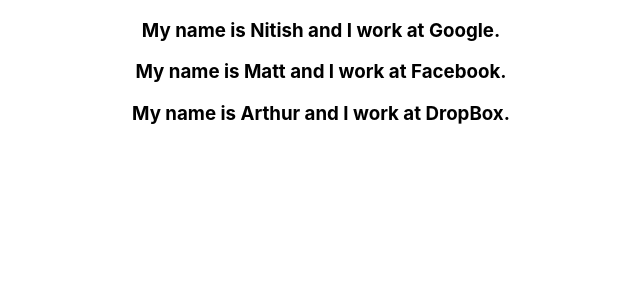
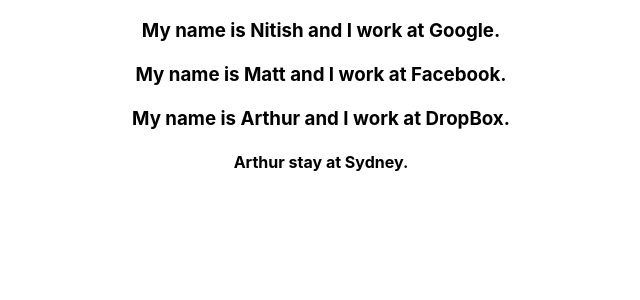
Before and after one commit to nitishbhushan2013/react, a React (Create React App) app in the folder react-complete-guide/: page / in a window 1280 px wide. Shown: the top 300 px of the page, without its empty margins (319-959 px from the left). Built offline with nearby package versions, Linux system fonts and the light colour scheme.

Commit message:
props.children

```diff
--- a/react-complete-guide/src/App.js
+++ b/react-complete-guide/src/App.js
@@ -9,7 +9,7 @@
       <div className="App">
          <Person name = "Nitish" company = "Google"/>
          <Person name = "Matt" company = "Facebook"/>
-         <Person name = "Arthur" company = "DropBox"/>
+         <Person name = "Arthur" company = "DropBox"> Arthur stay at Sydney. </Person>
       </div>
     );
   }
--- a/react-complete-guide/src/Person/Person.js
+++ b/react-complete-guide/src/Person/Person.js
@@ -2,7 +2,11 @@
 
 // This is dynamic template
 const person = (props) => {
-        return ( <h3> My name is {props.name} and I work at {props.company}. </h3> );
-        }
-
+        return (
+            <div>
+            <h3> My name is {props.name} and I work at {props.company}. </h3>
+            <h4> { props.children} </h4>
+            </div>
+        );
+    }
 export default person;
```
